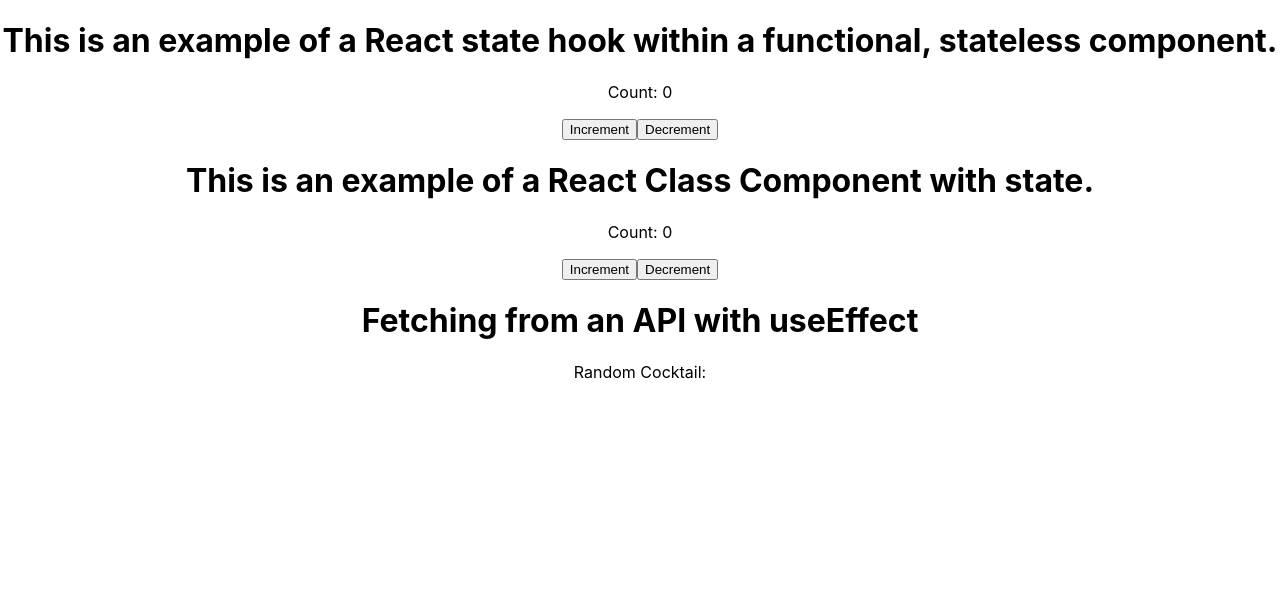
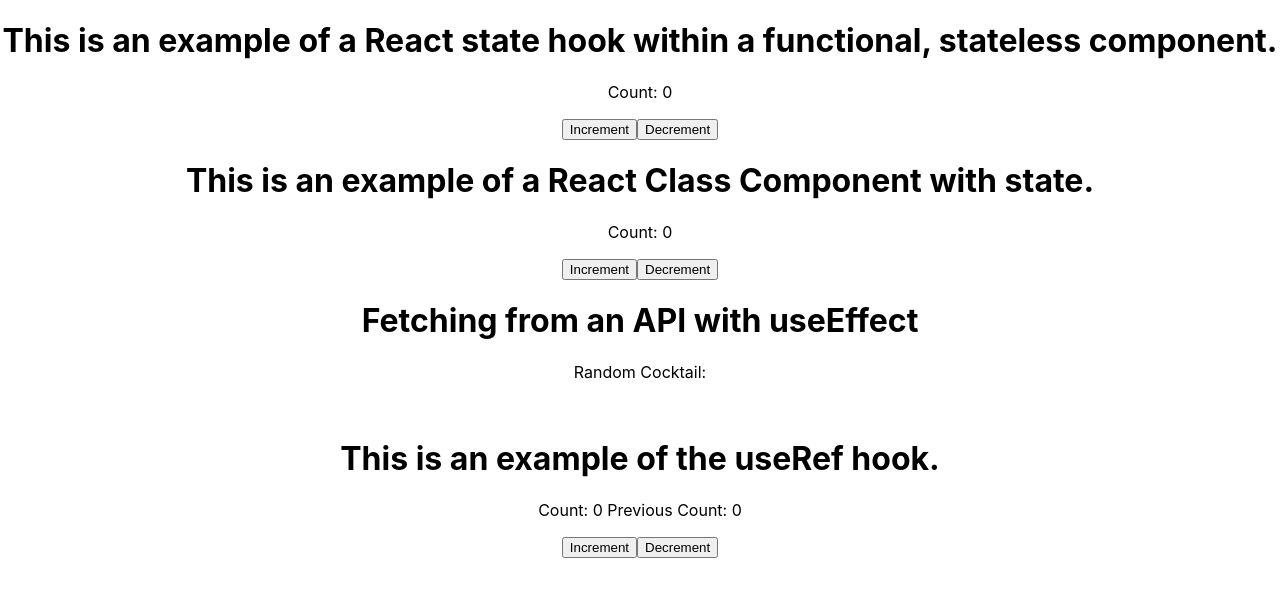
Before and after one commit to veronicaadler/understanding_react-hooks, a React (Create React App) app: page / in a window 1280 px wide. Shown: the top 596 px of the page. Built offline with nearby package versions, Linux system fonts and the light colour scheme; no server answers.

Commit message:
added userefexample component

```diff
--- a/src/App.js
+++ b/src/App.js
@@ -1,15 +1,16 @@
-import logo from './logo.svg';
 import './App.css';
 import StateHook from './components/UseStateHookExample'
 import ClassComponentWithState from './components/ClassComponentWithStateExample';
 import UseEffectExample from './components/UseEffectExample';
+import UseRefExample from './components/UseRefExample';
 
 function App() {
   return (
     <div className="App">
-      < StateHook />
+      <StateHook />
       <ClassComponentWithState />
       <UseEffectExample />
+      <UseRefExample />
     </div>
   );
 }
--- /dev/null
+++ b/src/components/UseRefExample.js
@@ -0,0 +1,31 @@
+import { useRef, useState } from "react";
+
+//Please note that useRef has several ways it can be used.  While not demonstrated here, it can also be used
+//to store references to DOM elements and allow you to, for example, utilize .focus() on that element.
+
+const UseRefExample = () => {
+    const prevCount = useRef(0); //returns a mutable object with a current property holding the current value.
+    //updating the value of useRef will not cause the component to re-render.  This is the main difference
+    //between a value held in useRef and one stored in useState.
+    console.log(prevCount)
+
+    const [ counter, setCounter ] = useState(0);
+
+    return (
+        <div>
+            <h1>This is an example of the useRef hook.</h1>
+            <p>Count: {counter} Previous Count: {prevCount.current}</p>
+
+            <button
+                onClick={() => setCounter(prevState => {
+                    prevCount.current = prevState;
+                    return prevState + 1
+                })}
+            >Increment
+            </button>
+            <button onClick={() => setCounter(prevState => prevState - 1)}>Decrement</button>
+        </div>
+      );
+}
+
+export default UseRefExample;
```
